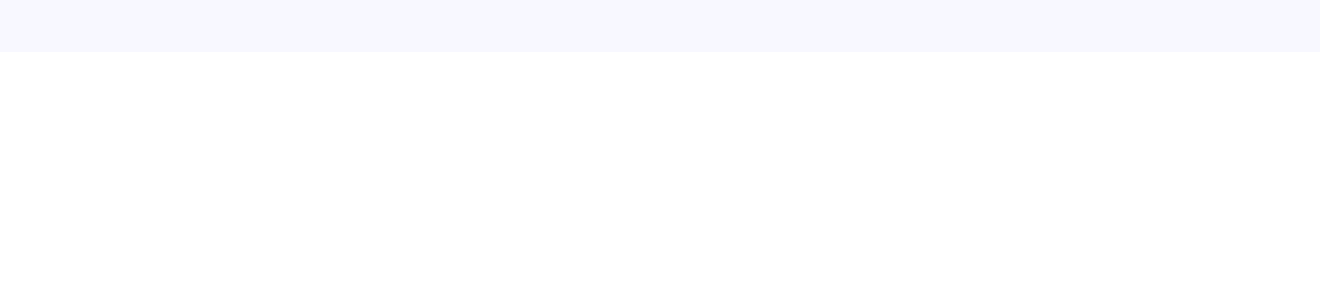
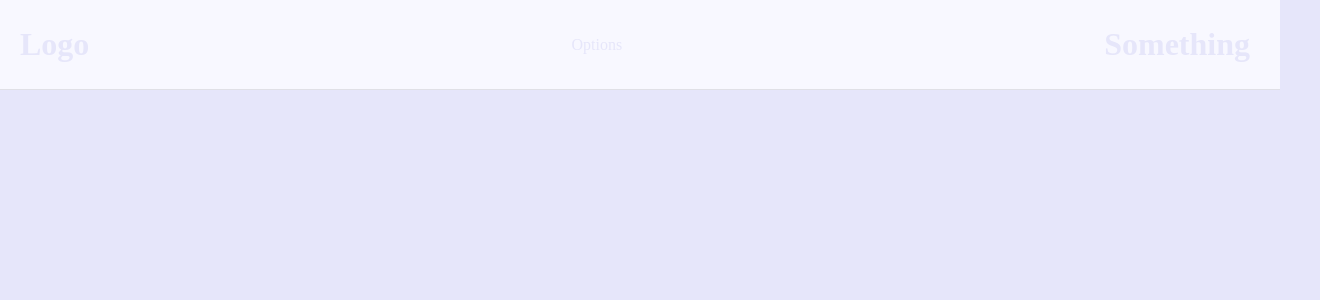
Before and after one commit to arthurgehrke/home-page, a React (Create React App) app: page / in a window 1280 px wide. Shown: the top 300 px of the page, 1320 px wide, since content can reach past the window. Built offline with nearby package versions, Linux system fonts and the light colour scheme.

Commit message:
refactor: change header styles

```diff
--- a/package.json
+++ b/package.json
@@ -39,6 +39,7 @@
     "eslint-config-prettier": "^6.11.0",
     "eslint-plugin-import": "^2.22.0",
     "eslint-plugin-jsx-a11y": "^6.3.1",
+    "eslint-plugin-prettier": "^3.1.4",
     "eslint-plugin-react": "^7.20.3",
     "eslint-plugin-react-hooks": "^4.0.8"
   }
--- a/src/components/header/index.js
+++ b/src/components/header/index.js
@@ -1,9 +1,27 @@
 import React from 'react';
 
-import Container from './styles';
+import {
+	Nav,
+	NavHeader,
+	NavLefHeader,
+	NavCenterHeader,
+	NavRightHeader,
+} from './styles';
 
 const Header = () => {
-	return <Container />;
+	return (
+		<Nav>
+			<NavHeader>
+				<NavLefHeader>
+					<h1>Logo</h1>
+				</NavLefHeader>
+				<NavCenterHeader>Options</NavCenterHeader>
+				<NavRightHeader>
+					<h1>Something</h1>
+				</NavRightHeader>
+			</NavHeader>
+		</Nav>
+	);
 };
 
 export default Header;
--- a/src/components/header/styles.js
+++ b/src/components/header/styles.js
@@ -1,15 +1,40 @@
 import styled from 'styled-components';
 
-const Container = styled.div`
-	position: absolute;
+const Nav = styled.div`
+	background-color: #f8f8ff;
+	border-bottom: 1px solid rgba(0, 0, 0, 0.0975);
+`;
+
+const NavHeader = styled.div`
 	display: flex;
 	align-items: center;
+	justify-content: space-between;
 
-	margin-top: 0px;
+	margin: 0 auto;
 	padding: 26px 20px;
-
-	background-color: #f8f8ff;
-	width: 100%;
 `;
 
-export default Container;
+const NavRightHeader = styled.div`
+	width: 1/3;
+	text-align: right;
+
+	h1 {
+		margin-right: 10px;
+	}
+`;
+
+const NavCenterHeader = styled.div`
+	width: 1/3;
+	text-align: center;
+`;
+
+const NavLefHeader = styled.div`
+	width: 1/3;
+	text-align: left;
+
+	h {
+		margin-left: 10px;
+	}
+`;
+
+export { Nav, NavHeader, NavLefHeader, NavCenterHeader, NavRightHeader };
--- a/src/styles/globalStyles.js
+++ b/src/styles/globalStyles.js
@@ -2,6 +2,15 @@ import { createGlobalStyle } from 'styled-components';
 
 export default createGlobalStyle`
 	* {
-		margin: 0
+		margin: 0;
+		padding: 0;
+		box-sizing: 0;
+		outline: 0;
+	}
+
+	body {
+		background: #E6E6FA;
+		color: #E6E6FA;
+		-webkit-font-smoothing: antialised;
 	}
 `;
```
Also changed, not shown: .eslintrc.json, 1 other file (tests, documents, lock files or other folders).
